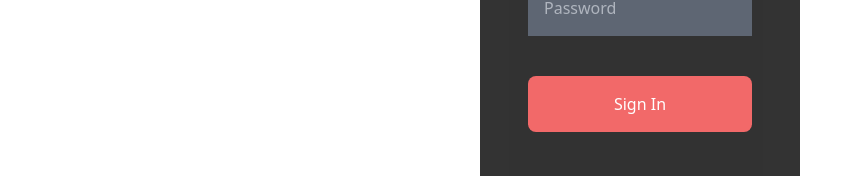
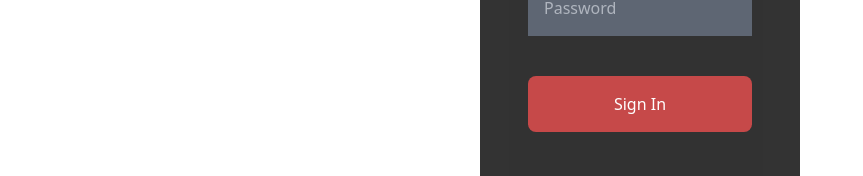
Before and after one commit to shubham2751/netflix-gpt, a React (Create React App) app: page / in a window 1280 px wide. Shown: the part 384-560 px from the top of the page, without its empty margins (0-863 px from the left). Built offline with nearby package versions, Linux system fonts and the light colour scheme.

Commit message:
Revert "Sign Up Form Created"
This reverts commit 8406cf72db7a2bfe6a12c59d0f10ddaba578948a.

```diff
--- a/src/components/Login.js
+++ b/src/components/Login.js
@@ -1,13 +1,7 @@
-import React, { useState } from "react";
+import React from "react";
 import Header from "./Header";
 
 const Login = () => {
-  const [isSignInForm, setIsSignInForm] = useState(true);
-
-  const toggleSignInForm = () => {
-    setIsSignInForm(!isSignInForm);
-  };
-
   return (
     <div>
       <Header />
@@ -18,16 +12,7 @@ const Login = () => {
         />
       </div>
       <form className="w-3/12 absolute p-12 bg-black my-36 mx-auto right-0 left-0 text-white rounded-lg opacity-80">
-        <h1 className="font-bold text-3xl py-4">
-          {isSignInForm ? "Sign In" : "Sign Up"}
-        </h1>
-        {!isSignInForm && (
-          <input
-            type="text"
-            placeholder="Email Address"
-            className="p-4 my-4 w-full bg-gray-700"
-          />
-        )}
+        <h1 className="font-bold text-3xl py-4">Sign In</h1>
         <input
           type="text"
           placeholder="Email Address"
@@ -38,14 +23,10 @@ const Login = () => {
           placeholder="Password"
           className="p-4 my-4 w-full bg-gray-700"
         />
-        <button className="p-4 my-6 w-full rounded-lg bg-red-500">
-          {isSignInForm ? "Sign In" : "Sign Up"}
+        <button className="p-4 my-6 bg-red-700 w-full rounded-lg">
+          Sign In
         </button>
-        <p className="py-4 cursor-pointer" onClick={toggleSignInForm}>
-          {isSignInForm
-            ? "New to Netflix-GPT? Sign Up Now"
-            : "Already Regsitered? Sign In Now"}
-        </p>
+        <p className="py-4">New to Netflix-GPT? Sign Up Now</p>
       </form>
     </div>
   );
```
